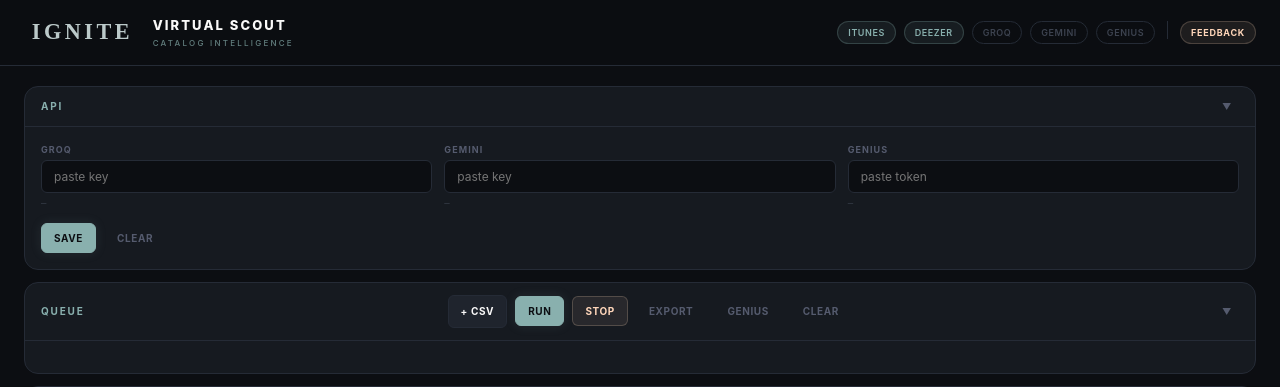
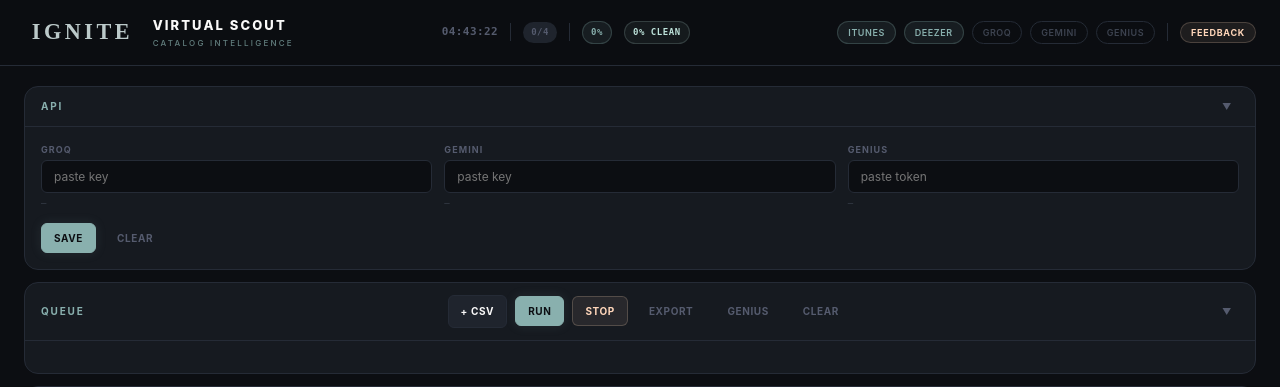
Before and after one commit to 5976omgome/catalogs, a Flask app: page / in a window 1280 px wide. Shown: the top 387 px of the page. Run offline with Flask 3, Linux system fonts and the light colour scheme; data that the repository does not hold is empty; some libraries are stand-ins or nearby versions.

Commit message:
feat: UI polish — clock, timer, slots (4 max), stats bar, clean warnings
1. DIGITAL CLOCK — shows local timezone time in topbar
2. TIMER — starts when you press RUN, stops when all items complete
3. SLOTS INDICATOR — shows x/4 (max 4 CSVs run simultaneously, rest queue)
4. STATS BAR — total % finished + % CLEAN (KEEP ratio)
5. MAX 4 CONCURRENT — enforced in jobs.py, auto-starts next when one finishes
6. SUPPRESSED urllib3 warnings — no more 'Connection pool full' spam in terminal
7. All feeds/queue/artist counts update live via SSE

```diff
--- a/app/jobs.py
+++ b/app/jobs.py
@@ -159,9 +159,13 @@ class JobManager:
             return [i.to_dict() for i in self._items]
 
     def start(self):
-        """Start ALL queued items simultaneously — each on its own thread."""
+        """Start queued items — max 4 concurrent. Rest stay queued."""
         with self._lock:
-            queued = [i for i in self._items if i.status == "queued"]
+            running_count = sum(1 for i in self._items if i.status == "running")
+            available_slots = 4 - running_count
+            if available_slots <= 0:
+                return
+            queued = [i for i in self._items if i.status == "queued"][:available_slots]
         for item in queued:
             if item.id not in self._active_threads:
                 t = threading.Thread(target=self._run_item_safe, args=(item,), daemon=True)
@@ -202,6 +206,8 @@ class JobManager:
         finally:
             with self._lock:
                 self._active_threads.pop(item.id, None)
+            # Auto-start next queued item (max 4 concurrent)
+            self.start()
 
     def _run_item(self, item: JobItem):
         with self._lock:
--- a/app/static/app.js
+++ b/app/static/app.js
@@ -1,5 +1,69 @@
 "use strict";
 const $=id=>document.getElementById(id);
+
+// ---------------------------------------------------------------------------
+// CLOCK + TIMER + STATS
+// ---------------------------------------------------------------------------
+let _timerStart=null;let _timerInterval=null;
+
+function initClock(){
+  function tick(){
+    const now=new Date();
+    $("clock").textContent=now.toLocaleTimeString("en",{hour12:false,hour:"2-digit",minute:"2-digit",second:"2-digit"});
+  }
+  tick();setInterval(tick,1000);
+}
+
+function startTimer(){
+  if(_timerInterval)return;
+  _timerStart=Date.now();
+  $("timer").style.display="";$("timer-div").style.display="";
+  _timerInterval=setInterval(()=>{
+    const elapsed=Math.floor((Date.now()-_timerStart)/1000);
+    const m=String(Math.floor(elapsed/60)).padStart(2,"0");
+    const s=String(elapsed%60).padStart(2,"0");
+    $("timer").textContent=m+":"+s;
+  },1000);
+}
+
+function stopTimer(){
+  if(_timerInterval){clearInterval(_timerInterval);_timerInterval=null}
+}
+
+function updateStats(){
+  // Count running items (slots used)
+  const queueEl=$("queue");
+  const items=queueEl?queueEl.querySelectorAll("li"):[];
+  let running=0,totalProcessed=0,totalArtists=0,totalKeep=0;
+  // We track from the qState
+  Object.values(qState).forEach(li=>{
+    const stat=li.querySelector(".stat");
+    if(stat&&stat.classList.contains("running"))running++;
+  });
+  $("stat-slots").textContent=running+"/4";
+
+  // Calculate totals from all feeds
+  let allProcessed=0,allTotal=0,allKeep=0;
+  Object.values(feeds).forEach(f=>{
+    allKeep+=f.counts.keep||0;
+    const total=(f.counts.keep||0)+(f.counts.review||0)+(f.counts.drop||0);
+    allProcessed+=total;
+  });
+
+  // Total % finished (across all items)
+  // We need total artists from queue items
+  let queueTotal=0;
+  Object.values(qState).forEach(li=>{
+    const c=li.querySelector(".counts");
+    if(c){const parts=c.textContent.split("/");if(parts[1])queueTotal+=parseInt(parts[1])||0}
+  });
+  const pct=queueTotal>0?Math.floor(100*allProcessed/queueTotal):0;
+  $("stat-pct").textContent=pct+"%";
+
+  // % clean (KEEP out of all processed)
+  const cleanPct=allProcessed>0?Math.floor(100*allKeep/allProcessed):0;
+  $("stat-clean").textContent=cleanPct+"% CLEAN";
+}
 
 // ---------------------------------------------------------------------------
 // GLOBAL FILTERS — shared across all feeds
@@ -245,12 +309,12 @@ function handleEvent(ev){
   if(ev.type==="snapshot"){$("queue").innerHTML="";Object.keys(qState).forEach(k=>delete qState[k]);
     (ev.items||[]).forEach(i=>{renderItem(i);if(i.status==="running")ensureFeed(i.id,i.filename)})}
   else if(ev.type==="item_added"){renderItem(ev.item);sys("+ "+ev.item.filename,"info")}
-  else if(ev.type==="item_started"){renderItem(ev.item);ensureFeed(ev.item.id,ev.item.filename);sys("\u25b6 "+ev.item.filename,"info")}
-  else if(ev.type==="artist_done"){addArtistToFeed(ev);
+  else if(ev.type==="item_started"){renderItem(ev.item);ensureFeed(ev.item.id,ev.item.filename);updateStats();sys("\u25b6 "+ev.item.filename,"info")}
+  else if(ev.type==="artist_done"){addArtistToFeed(ev);updateStats();
     const li=qState[ev.item_id];if(li){const stat=li.querySelector(".stat");if(stat)stat.textContent=`${Math.floor(100*ev.processed/ev.total)}%`;
       const c=li.querySelector(".counts");if(c)c.textContent=`${ev.processed}/${ev.total}`}}
-  else if(ev.type==="item_done"){renderItem(ev.item);sys("\u2713 Done: "+ev.item.filename,"ok")}
-  else if(ev.type==="item_stopped"){renderItem(ev.item);sys("\u25a0 Stopped: "+ev.item.filename,"warn")}
+  else if(ev.type==="item_done"){renderItem(ev.item);updateStats();sys("\u2713 Done: "+ev.item.filename,"ok");checkAllDone()}
+  else if(ev.type==="item_stopped"){renderItem(ev.item);updateStats();sys("\u25a0 Stopped: "+ev.item.filename,"warn")}
   else if(ev.type==="item_error"){renderItem(ev.item);sys("\u2717 Error: "+(ev.item.error||ev.item.filename),"bad")}
   else if(ev.type==="genius_progress"){
     const s=ev.socials||{};const parts=[];
@@ -262,6 +326,16 @@ function handleEvent(ev){
     sys(`[genius] ✓ Complete: ${ev.found} socials from ${ev.processed} artists.`,"ok");
     $("btn-genius").disabled=false;$("btn-genius").textContent="GENIUS";$("btn-genius-stop").style.display="none";
   }
+}
+
+function checkAllDone(){
+  // Stop timer when no running items remain
+  let anyRunning=false;
+  Object.values(qState).forEach(li=>{
+    const stat=li.querySelector(".stat");
+    if(stat&&stat.classList.contains("running"))anyRunning=true;
+  });
+  if(!anyRunning)stopTimer();
 }
 
 // ---------------------------------------------------------------------------
@@ -371,12 +445,13 @@ async function handleFbSubmit(){
 
 document.addEventListener("DOMContentLoaded",()=>{
   sys("Virtual Scout starting\u2026","info");
+  initClock();
   initGlobalFilters();
   initCollapsible();
   initFeedback();
   $("file-input").addEventListener("change",e=>{for(const f of e.target.files)uploadFile(f);e.target.value=""});
-  $("btn-run").addEventListener("click",()=>{fetch("/api/queue/start",{method:"POST"});sys("RUN","info")});
-  $("btn-stop").addEventListener("click",()=>{fetch("/api/queue/stop",{method:"POST"});sys("STOP","warn")});
+  $("btn-run").addEventListener("click",()=>{fetch("/api/queue/start",{method:"POST"});sys("RUN","info");startTimer()});
+  $("btn-stop").addEventListener("click",()=>{fetch("/api/queue/stop",{method:"POST"});sys("STOP","warn");stopTimer()});
   $("btn-export-all").addEventListener("click",()=>dl($("btn-export-all"),"/api/export_all","AllCombinedOutput.xlsx"));
   $("btn-genius").addEventListener("click",startGeniusPass);
   $("btn-genius-stop").addEventListener("click",stopGeniusPass);
--- a/app/static/index.html
+++ b/app/static/index.html
@@ -14,6 +14,16 @@
         <div class="brand">VIRTUAL SCOUT</div>
         <div class="brand-sub">CATALOG INTELLIGENCE</div>
       </div>
+    </div>
+    <div class="topbar-center">
+      <span class="clock" id="clock">00:00:00</span>
+      <span class="pill-divider"></span>
+      <span class="timer" id="timer" style="display:none">00:00</span>
+      <span class="pill-divider" id="timer-div" style="display:none"></span>
+      <span class="stat-slots" id="stat-slots">0/4</span>
+      <span class="pill-divider"></span>
+      <span class="stat-pct" id="stat-pct">0%</span>
+      <span class="stat-clean" id="stat-clean">0% CLEAN</span>
     </div>
     <div class="pills">
       <span class="pill ok" id="pill-itunes">ITUNES</span>
--- a/app/static/styles.css
+++ b/app/static/styles.css
@@ -81,7 +81,15 @@ html,body{
 .brand-text{display:flex;flex-direction:column;gap:1px}
 .brand{font-size:13px;font-weight:800;letter-spacing:.16em;color:var(--snow)}
 .brand-sub{font-size:8px;font-weight:500;letter-spacing:.28em;color:var(--teal);opacity:.7}
-.pills{display:flex;gap:var(--s2)}
+.pills{display:flex;gap:var(--s2);align-items:center}
+
+/* Topbar center — clock, timer, stats */
+.topbar-center{display:flex;align-items:center;gap:var(--s2)}
+.clock{font-size:11px;font-weight:600;font-family:ui-monospace,"SF Mono",monospace;color:var(--text-tertiary);letter-spacing:.04em;font-variant-numeric:tabular-nums}
+.timer{font-size:11px;font-weight:700;font-family:ui-monospace,"SF Mono",monospace;color:var(--frost);letter-spacing:.04em;font-variant-numeric:tabular-nums}
+.stat-slots{font-size:9px;font-weight:700;letter-spacing:.06em;padding:var(--s1) 8px;border-radius:var(--r-full);background:var(--bg-surface);color:var(--text-tertiary);font-family:ui-monospace,"SF Mono",monospace}
+.stat-pct{font-size:9px;font-weight:700;letter-spacing:.06em;padding:var(--s1) 8px;border-radius:var(--r-full);background:var(--green-soft);color:var(--teal);border:1px solid var(--green-border);font-family:ui-monospace,"SF Mono",monospace}
+.stat-clean{font-size:9px;font-weight:700;letter-spacing:.06em;padding:var(--s1) 8px;border-radius:var(--r-full);background:var(--blue-soft);color:var(--frost);border:1px solid var(--blue-border);font-family:ui-monospace,"SF Mono",monospace;margin-left:var(--s1)}
 .pill{
   font-size:9px;font-weight:600;
   padding:var(--s1) 10px;
```
